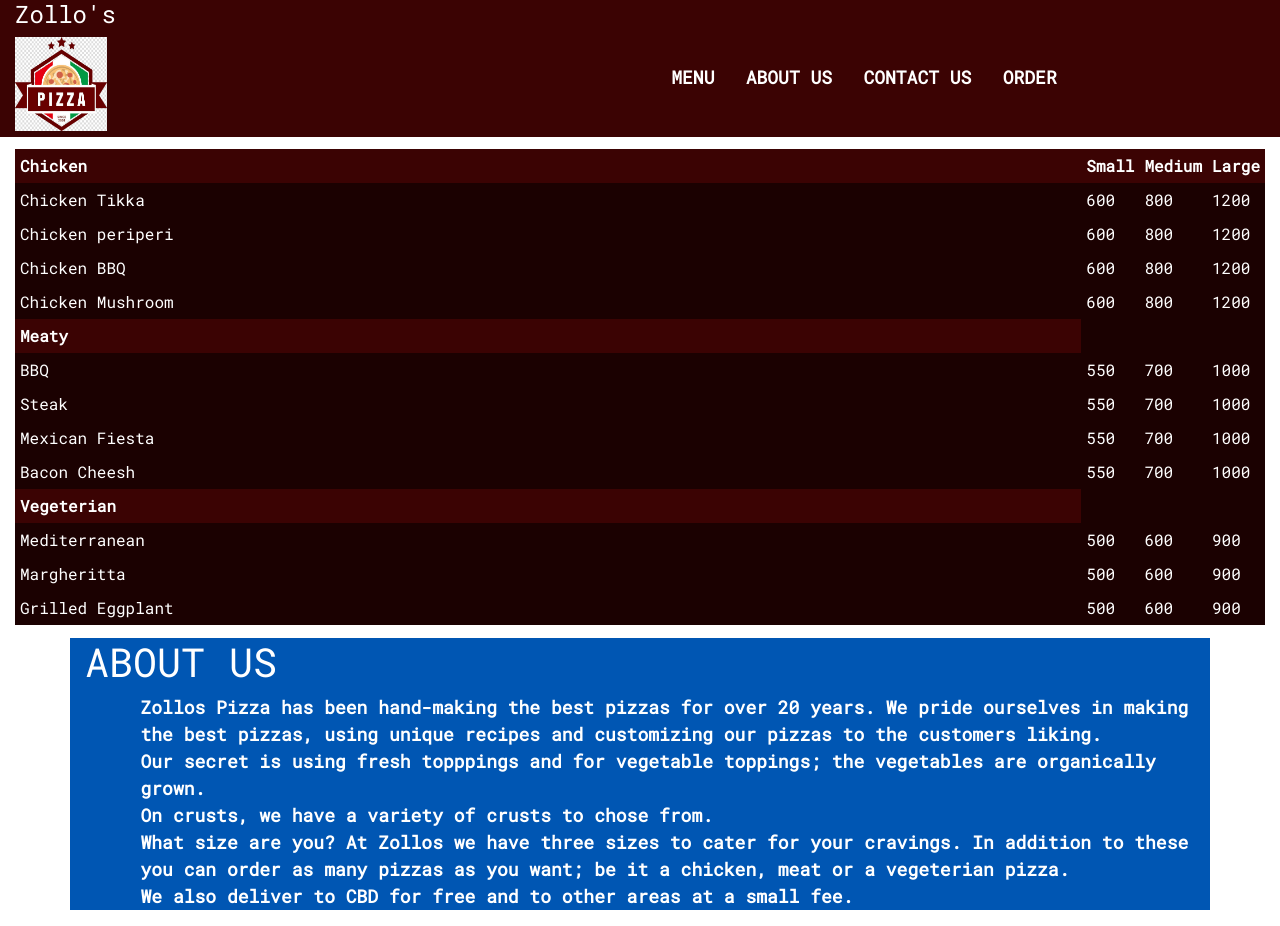
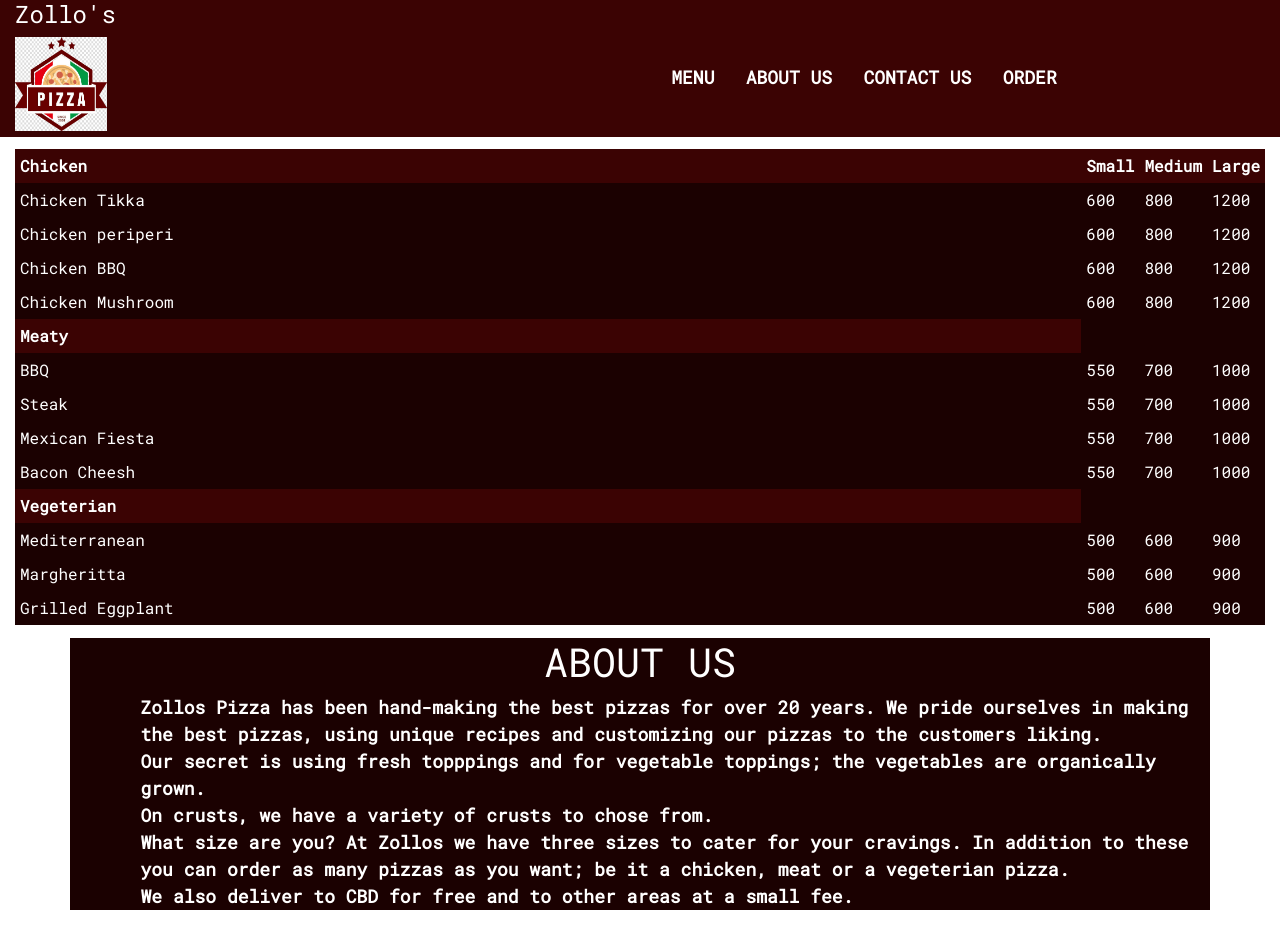
Before and after one commit to njoroge33/zollo-s-pizza, a plain HTML site: page index.html in a window 1280 px wide. Drawn offline with Linux system fonts and the light colour scheme.

Commit message:
style the content in the about section

```diff
--- a/css/index.css
+++ b/css/index.css
@@ -32,7 +32,7 @@ p {
     font-size: 18px;
 }
 
-.menu {
+.menu, .about {
     background-color: rgb(27, 1, 1);
     margin-bottom: 1%;
     margin-top: 1%;
@@ -46,3 +46,7 @@ th {
     background-color: rgb(59, 3, 3);
     width: 100%;
 }
+
+h1 {
+    text-align: center;
+}
```
